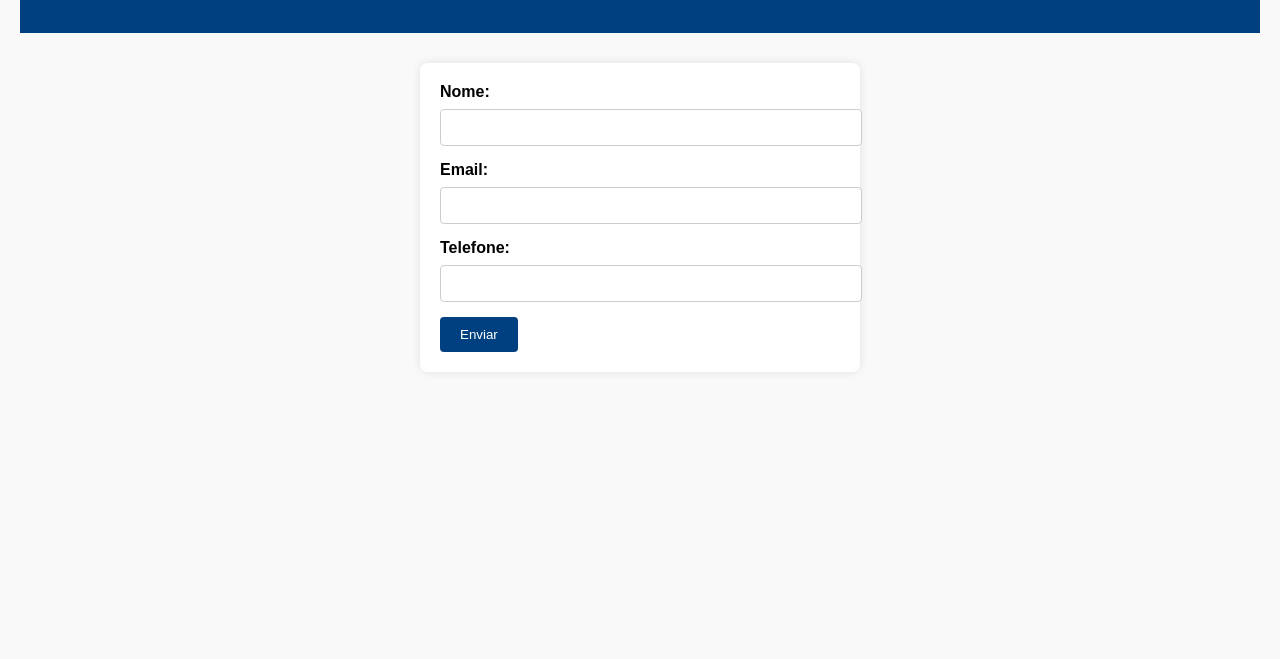
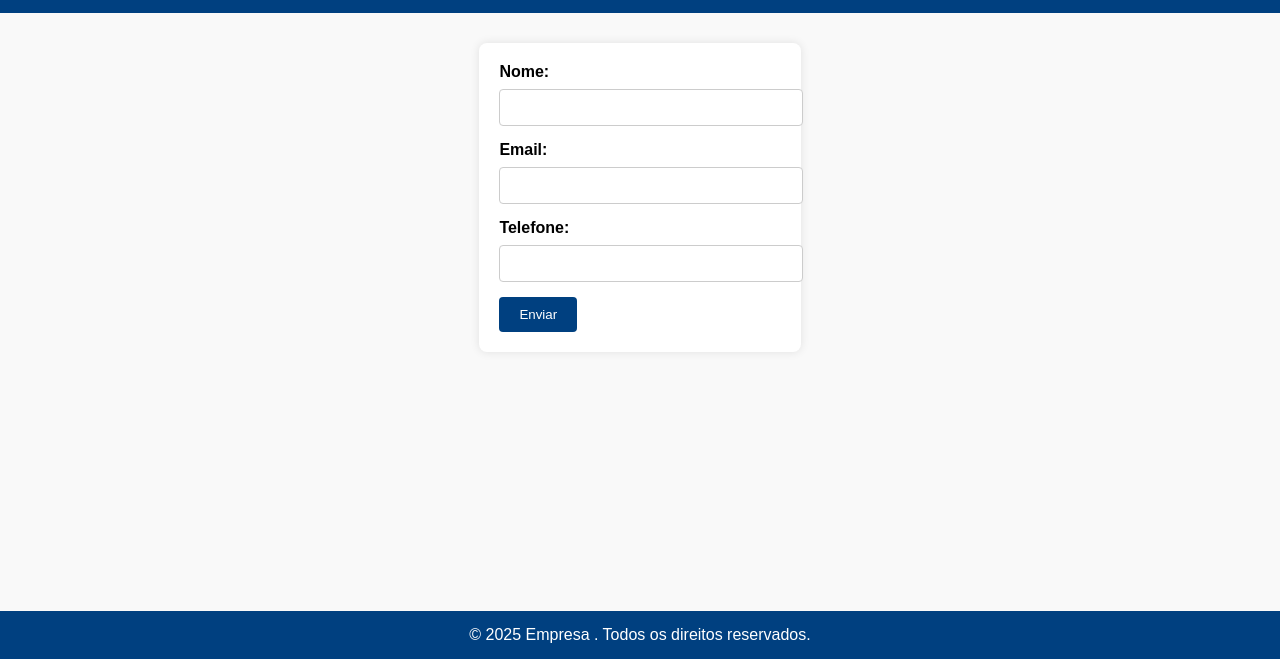
Before and after one commit to edivaldo215994/formulario, a plain HTML site: page index.html in a window 1280 px wide. Shown: the part 141-800 px from the top of the page. Drawn offline with Linux system fonts and the light colour scheme.

Commit message:
adicionando rodape

```diff
--- a/index.html
+++ b/index.html
@@ -8,7 +8,10 @@
       font-family: Arial, sans-serif;
       background-color: #f9f9f9;
       margin: 0;
-      padding: 20px;
+      padding: 0;
+      display: flex;
+      flex-direction: column;
+      min-height: 100vh;
     }
 
     header {
@@ -55,6 +58,14 @@
     input[type="submit"]:hover {
       background-color: #003060;
     }
+
+    footer {
+      background-color: #004080;
+      color: white;
+      text-align: center;
+      padding: 15px;
+      margin-top: auto;
+    }
   </style>
 </head>
 <body>
@@ -75,5 +86,9 @@
 
     <input type="submit" value="Enviar">
   </form>
+
+  <footer>
+    &copy; 2025 Empresa . Todos os direitos reservados.
+  </footer>
 </body>
 </html>
```
